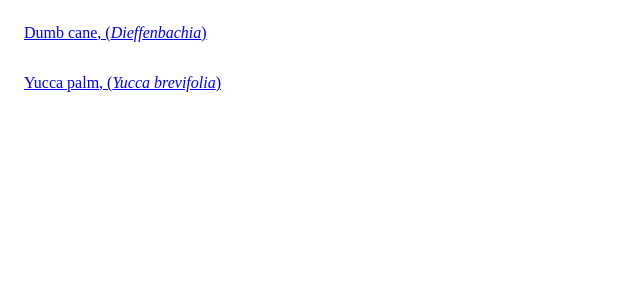
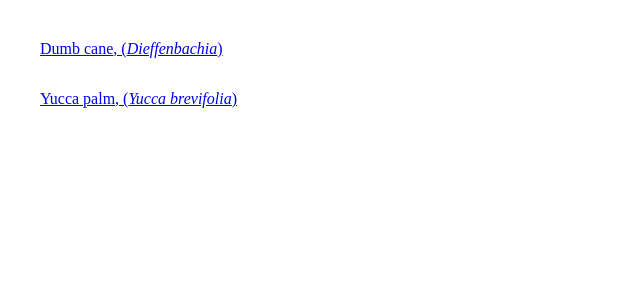
Before and after one commit to eliaspeteri/plantery, a Next.js app: page /plants in a window 1280 px wide. Shown: the top 300 px of the page, without its empty margins (0-640 px from the left). Built offline with nearby package versions, Linux system fonts and the light colour scheme.

Commit message:
gave a margin to plant list.

```diff
--- a/styles/Plant.module.css
+++ b/styles/Plant.module.css
@@ -1,6 +1,7 @@
 .list {
   display: inline-flex;
   flex-direction: column;
+  margin: 1rem;
 }
 
 .plant {
```
